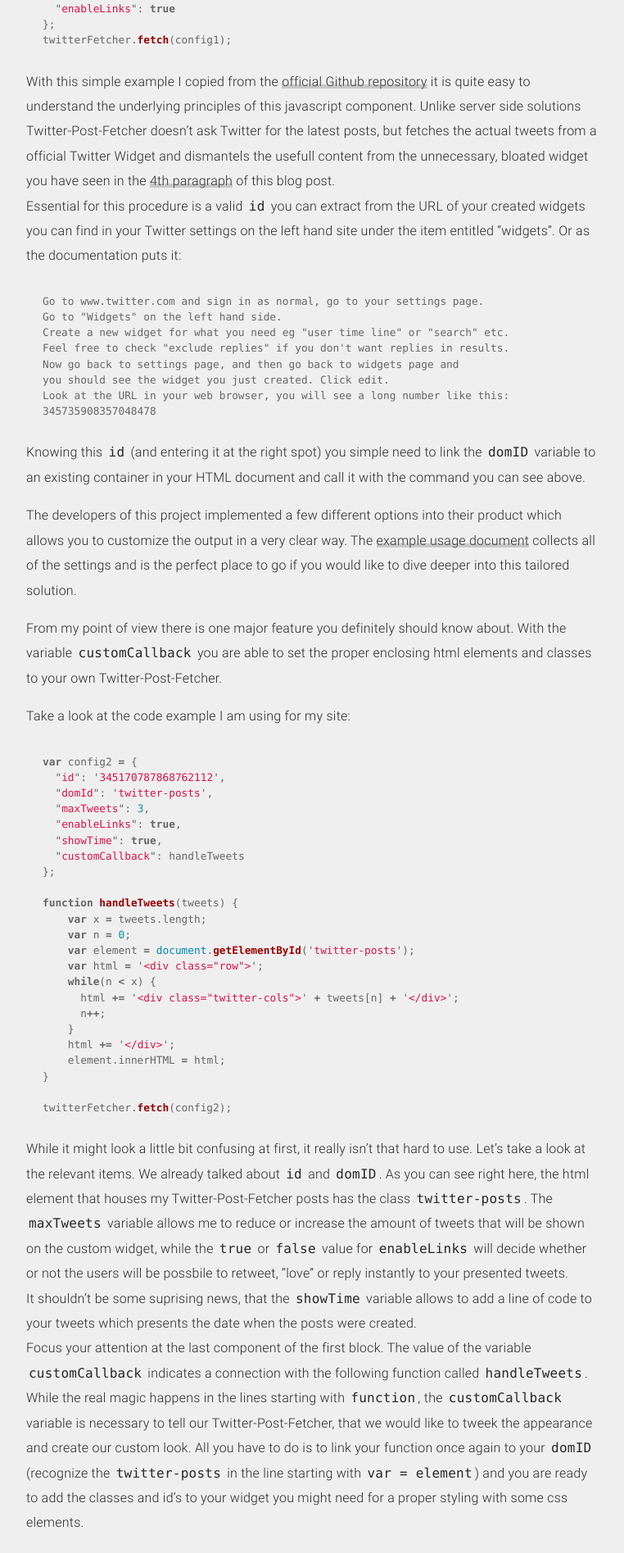
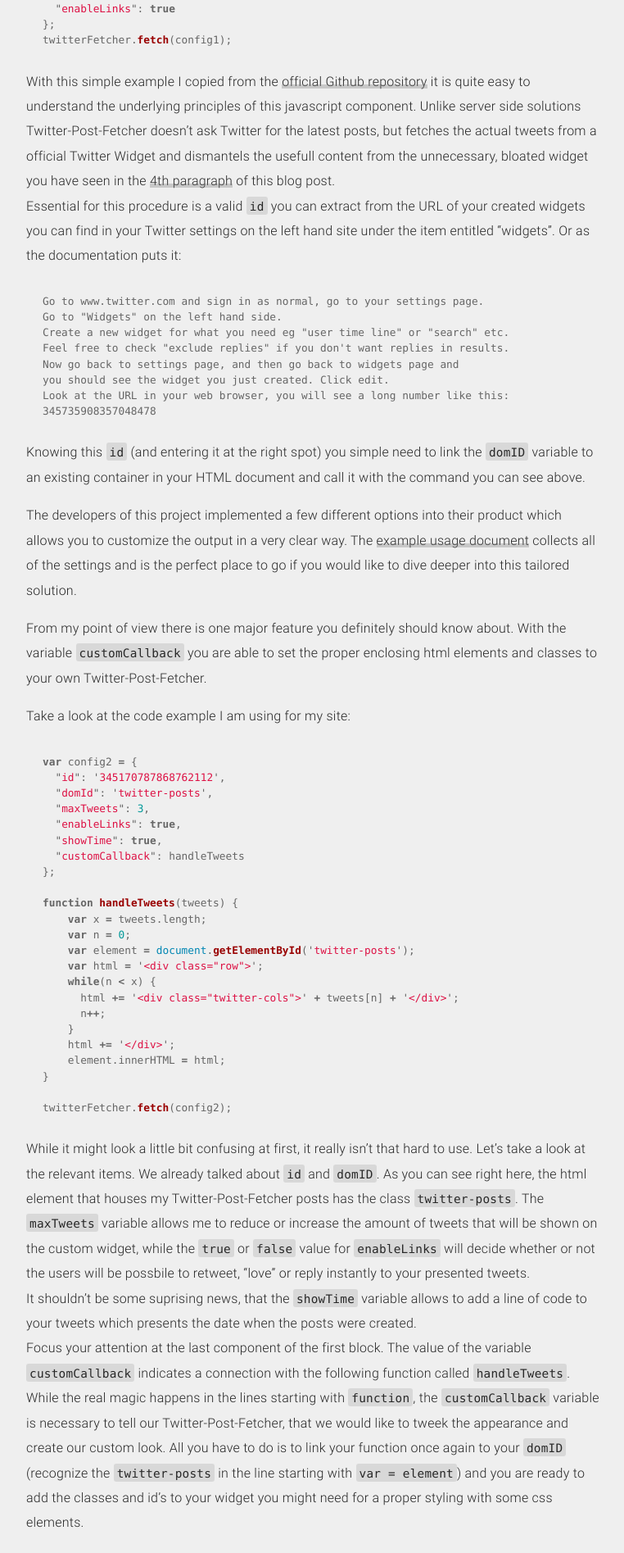
Before and after one commit to bkroggel/luzid, a Jekyll site: the page built from _posts/2016-03-25-The-static-way-of-presenting-your-tweets.md, in a window 1280 px wide. Shown: the part 3469-5364 px from the top of the page at 82% size, without its empty margins (258-1020 px from the left). Built offline with Jekyll 4.4.1, drawn with Linux system fonts in a browser that asks for light colours; nearby versions of some CDN libraries; some web fonts are replaced.

Commit message:
changed style of code content

```diff
--- a/_sass/blog/_blog-font.scss
+++ b/_sass/blog/_blog-font.scss
@@ -224,8 +224,10 @@ pre {
 
 .bk-blog-style p>code {
   color: $blog-font-color;
-  background: none;
-  padding: 2px 3px;
+  background: rgba(162, 162, 162, 0.3);
+  padding: 4px 4px 2px;
+  border-radius: 3px;
+  font-size: 0.9em;
 }
 
 *+h1,
```
